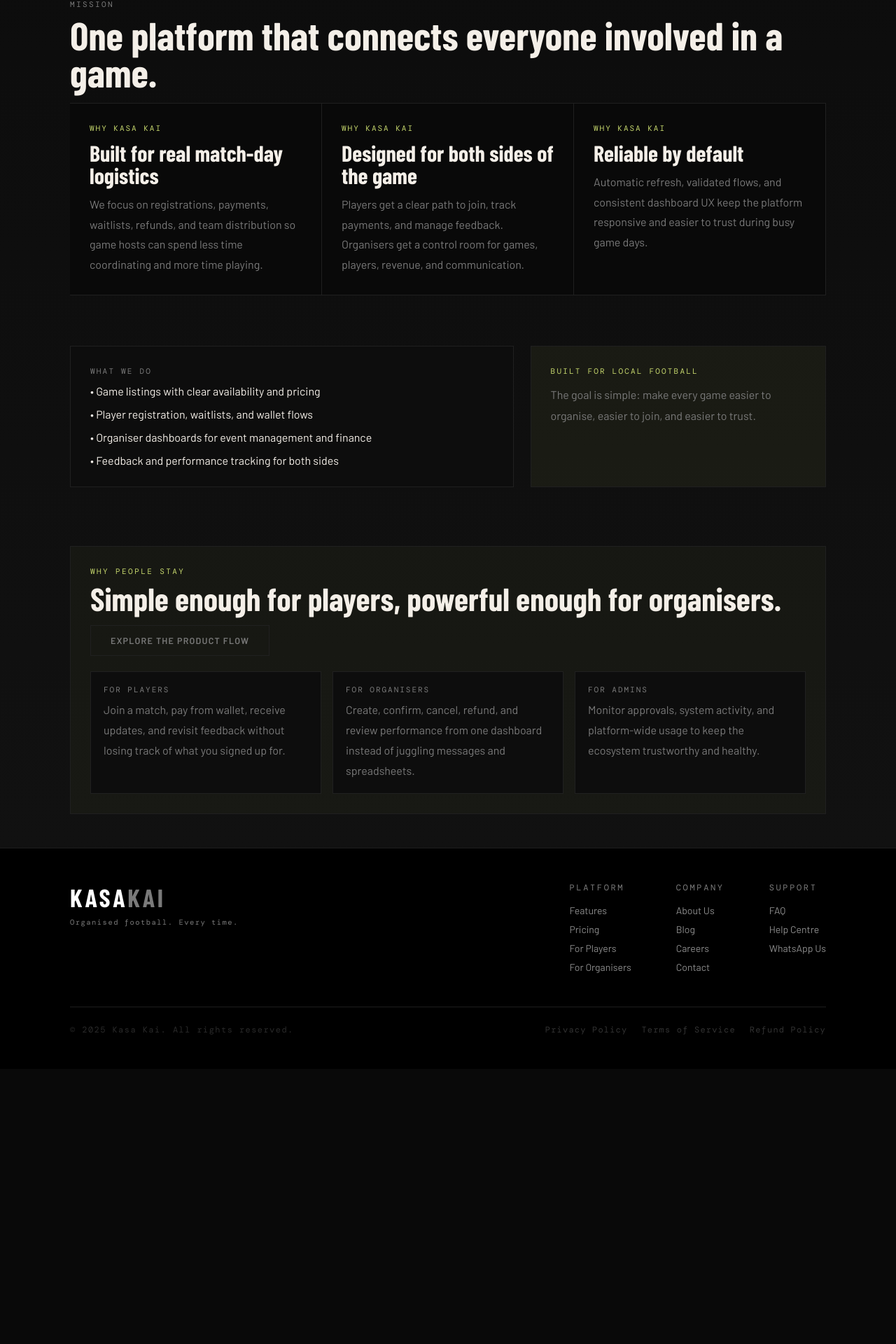
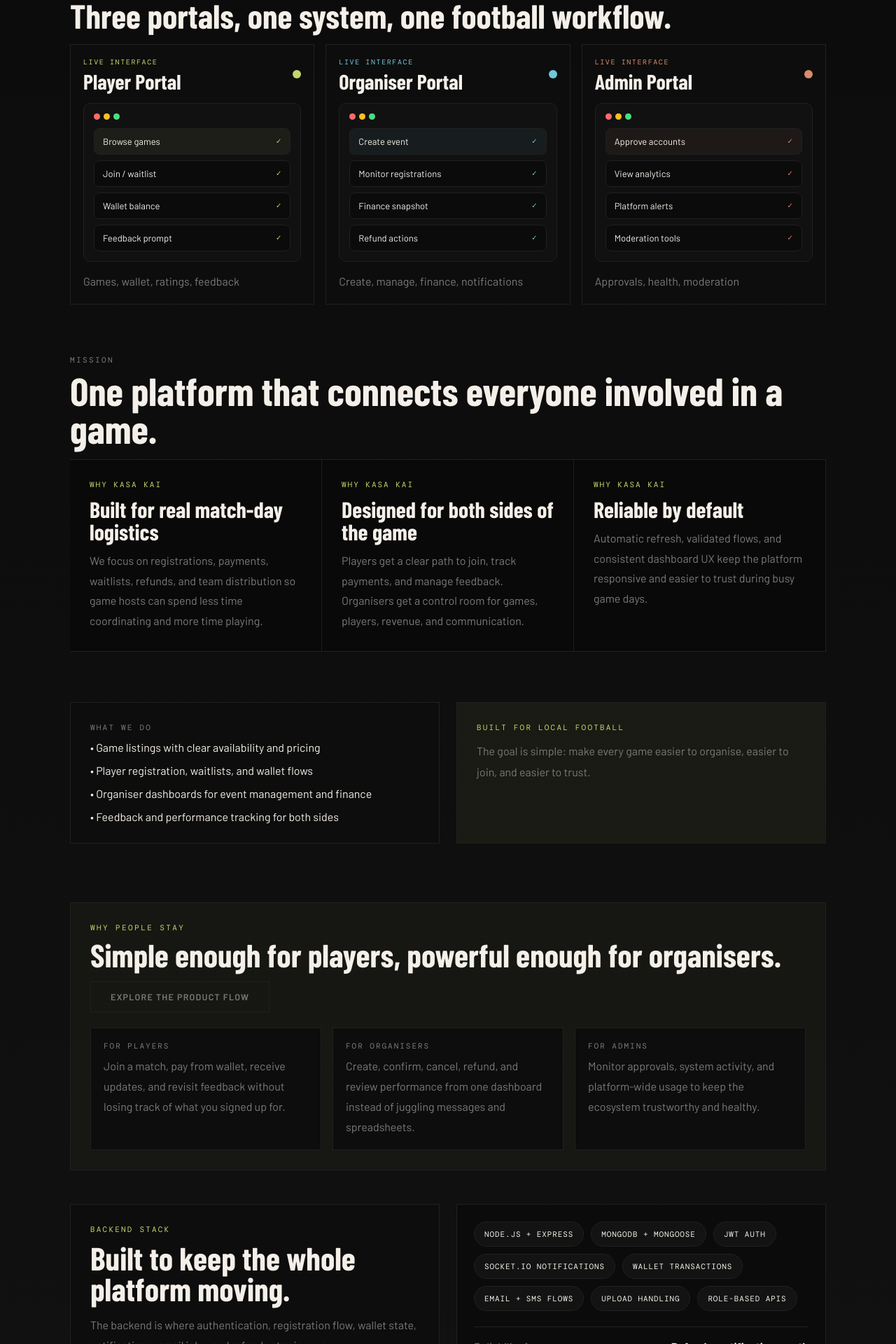
Before and after one commit to kasakai-web/kasakai-main, a Next.js app in the folder user-frontend/: page /about in a window 1280 px wide. Shown: the part 1057-2977 px from the top of the page at 70% size. Before the commit the page ends 2584 px from the top, so only its background shows below. Built offline with nearby package versions, Linux system fonts and the light colour scheme; a web font is replaced by a local one.

Commit message:
Enhance About Us page with portal snapshots and backend stack

```diff
--- a/user-frontend/src/app/about/page.tsx
+++ b/user-frontend/src/app/about/page.tsx
@@ -45,6 +45,38 @@ const platformCards = [
   },
 ];
 
+const backendStack = [
+  "Node.js + Express",
+  "MongoDB + Mongoose",
+  "JWT auth",
+  "Socket.io notifications",
+  "Wallet transactions",
+  "Email + SMS flows",
+  "Upload handling",
+  "Role-based APIs",
+];
+
+const portalSnapshots = [
+  {
+    title: "Player Portal",
+    caption: "Games, wallet, ratings, feedback",
+    accent: "#c4d56c",
+    blocks: ["Browse games", "Join / waitlist", "Wallet balance", "Feedback prompt"],
+  },
+  {
+    title: "Organiser Portal",
+    caption: "Create, manage, finance, notifications",
+    accent: "#6fc8da",
+    blocks: ["Create event", "Monitor registrations", "Finance snapshot", "Refund actions"],
+  },
+  {
+    title: "Admin Portal",
+    caption: "Approvals, health, moderation",
+    accent: "#d98b6a",
+    blocks: ["Approve accounts", "View analytics", "Platform alerts", "Moderation tools"],
+  },
+];
+
 export default function AboutPage() {
   return (
     <>
@@ -78,7 +110,7 @@ export default function AboutPage() {
 
         <section style={{ padding: "72px 0 0" }}>
           <div className="container">
-            <div style={{ display: "grid", gridTemplateColumns: "repeat(4, minmax(0, 1fr))", gap: 16 }}>
+            <div style={{ display: "grid", gridTemplateColumns: "repeat(auto-fit, minmax(220px, 1fr))", gap: 16 }}>
               {platformCards.map((card) => (
                 <article key={card.title} style={{ border: "1px solid var(--border)", background: "#0d0d0d", padding: 24, minHeight: 210 }}>
                   <div style={{ width: 40, height: 40, borderRadius: 999, background: `${card.accent}18`, border: `1px solid ${card.accent}40`, marginBottom: 18 }} />
@@ -87,6 +119,64 @@ export default function AboutPage() {
                   </p>
                   <h2 style={{ fontFamily: "var(--cond)", fontSize: 30, lineHeight: 0.95, marginBottom: 12 }}>{card.title}</h2>
                   <p style={{ color: "var(--muted)", lineHeight: 1.8 }}>{card.description}</p>
+                </article>
+              ))}
+            </div>
+          </div>
+        </section>
+
+        <section style={{ padding: "48px 0 0" }}>
+          <div className="container">
+            <div style={{ marginBottom: 18 }}>
+              <p style={{ fontFamily: "var(--mono)", fontSize: 11, letterSpacing: ".22em", textTransform: "uppercase", color: "var(--muted)", marginBottom: 10 }}>
+                Product Snapshots
+              </p>
+              <h2 style={{ fontFamily: "var(--cond)", fontSize: "clamp(30px, 4vw, 48px)", lineHeight: 0.96 }}>
+                Three portals, one system, one football workflow.
+              </h2>
+            </div>
+            <div style={{ display: "grid", gridTemplateColumns: "repeat(auto-fit, minmax(240px, 1fr))", gap: 16 }}>
+              {portalSnapshots.map((portal) => (
+                <article key={portal.title} style={{ border: "1px solid var(--border)", background: "#0d0d0d", padding: 18 }}>
+                  <div style={{ display: "flex", alignItems: "center", justifyContent: "space-between", marginBottom: 16 }}>
+                    <div>
+                      <p style={{ fontFamily: "var(--mono)", fontSize: 10, letterSpacing: ".16em", textTransform: "uppercase", color: portal.accent, marginBottom: 6 }}>
+                        Live Interface
+                      </p>
+                      <h3 style={{ fontFamily: "var(--cond)", fontSize: 30, lineHeight: 1 }}>{portal.title}</h3>
+                    </div>
+                    <div style={{ width: 12, height: 12, borderRadius: 999, background: portal.accent }} />
+                  </div>
+                  <div style={{ border: "1px solid var(--border)", background: "#111", padding: 14, borderRadius: 10, marginBottom: 14 }}>
+                    <div style={{ display: "flex", gap: 5, marginBottom: 12 }}>
+                      <span style={{ width: 9, height: 9, borderRadius: 999, background: "#ff6b6b" }} />
+                      <span style={{ width: 9, height: 9, borderRadius: 999, background: "#fbbf24" }} />
+                      <span style={{ width: 9, height: 9, borderRadius: 999, background: "#4ade80" }} />
+                    </div>
+                    <div style={{ display: "grid", gap: 8 }}>
+                      {portal.blocks.map((block, index) => (
+                        <div
+                          key={block}
+                          style={{
+                            display: "flex",
+                            justifyContent: "space-between",
+                            alignItems: "center",
+                            gap: 12,
+                            padding: "10px 12px",
+                            border: "1px solid var(--border)",
+                            background: index === 0 ? `${portal.accent}10` : "#0b0b0b",
+                            borderRadius: 8,
+                            color: "var(--white)",
+                            fontSize: 13,
+                          }}
+                        >
+                          <span>{block}</span>
+                          <span style={{ color: portal.accent, fontFamily: "var(--mono)", fontSize: 10 }}>✓</span>
+                        </div>
+                      ))}
+                    </div>
+                  </div>
+                  <p style={{ color: "var(--muted)", lineHeight: 1.8 }}>{portal.caption}</p>
                 </article>
               ))}
             </div>
@@ -104,7 +194,7 @@ export default function AboutPage() {
               </h2>
             </div>
 
-            <div className="strip" style={{ gridTemplateColumns: "repeat(3, minmax(0, 1fr))", gap: 0 }}>
+            <div className="strip" style={{ gridTemplateColumns: "repeat(auto-fit, minmax(220px, 1fr))", gap: 0 }}>
               {values.map((item) => (
                 <article key={item.title} style={{ padding: 28, borderRight: "1px solid var(--border)" }}>
                   <p style={{ fontFamily: "var(--mono)", fontSize: 11, letterSpacing: ".18em", textTransform: "uppercase", color: "var(--lime)", marginBottom: 12 }}>
@@ -120,7 +210,7 @@ export default function AboutPage() {
 
         <section style={{ padding: "0 0 84px" }}>
           <div className="container">
-            <div style={{ display: "grid", gridTemplateColumns: "1.2fr 0.8fr", gap: 24, alignItems: "stretch" }}>
+            <div style={{ display: "grid", gridTemplateColumns: "repeat(auto-fit, minmax(280px, 1fr))", gap: 24, alignItems: "stretch" }}>
               <div style={{ border: "1px solid var(--border)", background: "#0d0d0d", padding: 28 }}>
                 <p style={{ fontFamily: "var(--mono)", fontSize: 11, letterSpacing: ".2em", textTransform: "uppercase", color: "var(--muted)", marginBottom: 12 }}>
                   What we do
@@ -177,6 +267,60 @@ export default function AboutPage() {
             </div>
           </div>
         </section>
+
+        <section style={{ padding: "0 0 84px" }}>
+          <div className="container">
+            <div style={{ display: "grid", gridTemplateColumns: "repeat(auto-fit, minmax(280px, 1fr))", gap: 24, alignItems: "stretch" }}>
+              <div style={{ border: "1px solid var(--border)", background: "#0d0d0d", padding: 28 }}>
+                <p style={{ fontFamily: "var(--mono)", fontSize: 11, letterSpacing: ".2em", textTransform: "uppercase", color: "var(--lime)", marginBottom: 12 }}>
+                  Backend Stack
+                </p>
+                <h2 style={{ fontFamily: "var(--cond)", fontSize: "clamp(30px, 4vw, 46px)", lineHeight: 0.96, marginBottom: 14 }}>
+                  Built to keep the whole platform moving.
+                </h2>
+                <p style={{ color: "var(--muted)", lineHeight: 1.85 }}>
+                  The backend is where authentication, registration flow, wallet state, notifications, email jobs, and refunds stay in sync.
+                </p>
+              </div>
+              <div style={{ border: "1px solid var(--border)", background: "#0b0b0b", padding: 24 }}>
+                <div style={{ display: "flex", flexWrap: "wrap", gap: 10 }}>
+                  {backendStack.map((item) => (
+                    <span
+                      key={item}
+                      style={{
+                        padding: "10px 14px",
+                        borderRadius: 999,
+                        border: "1px solid var(--border)",
+                        background: "rgba(255,255,255,0.03)",
+                        fontFamily: "var(--mono)",
+                        fontSize: 11,
+                        letterSpacing: ".08em",
+                        textTransform: "uppercase",
+                        color: "var(--white)",
+                      }}
+                    >
+                      {item}
+                    </span>
+                  ))}
+                </div>
+                <div style={{ marginTop: 22, paddingTop: 18, borderTop: "1px solid var(--border)", display: "grid", gap: 12 }}>
+                  <div style={{ display: "flex", justifyContent: "space-between", gap: 16 }}>
+                    <span style={{ color: "var(--muted)" }}>Reliability focus</span>
+                    <strong>Refunds, notifications, auth</strong>
+                  </div>
+                  <div style={{ display: "flex", justifyContent: "space-between", gap: 16 }}>
+                    <span style={{ color: "var(--muted)" }}>Data model focus</span>
+                    <strong>Players, organisers, games, wallets</strong>
+                  </div>
+                  <div style={{ display: "flex", justifyContent: "space-between", gap: 16 }}>
+                    <span style={{ color: "var(--muted)" }}>Operations focus</span>
+                    <strong>Real-time status and clean handoffs</strong>
+                  </div>
+                </div>
+              </div>
+            </div>
+          </div>
+        </section>
       </main>
       <Footer />
     </>
```
